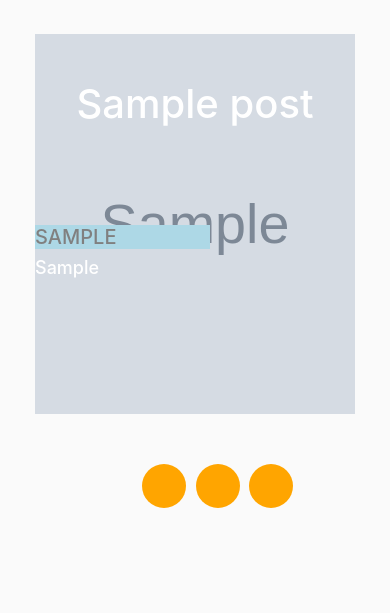
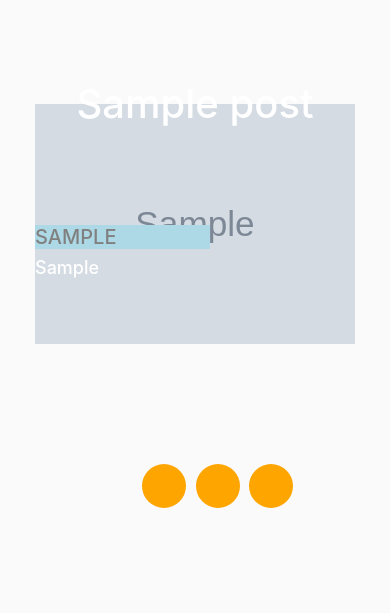
Before and after one commit to pwilson802/snackbar-parking, a Django app: page / in a window 390 px wide. Shown: the part 56-669 px from the top of the page. Run offline with Django 3.2, Linux system fonts and the light colour scheme; tables that the repository leaves empty hold one stand-in row (values such as "Sample post"); grey boxes marked "Sample" are stand-in pictures; some libraries are stand-ins or nearby versions; some web fonts are replaced.

Commit message:
changing the background image size for mobile

```diff
--- a/blog/templates/blog/home.html
+++ b/blog/templates/blog/home.html
@@ -4,10 +4,9 @@
     {% if forloop.first %}
     .newest-post-entry {
     background: url({{ post.imagesmall.url }}) no-repeat center center fixed;
-    background-size: 100% 100%;
-    min-height: 100%;
+    background-size: contain;
+    height: 380px;
     width: 100%;
-    height: 380px;
     }
 
 
```
